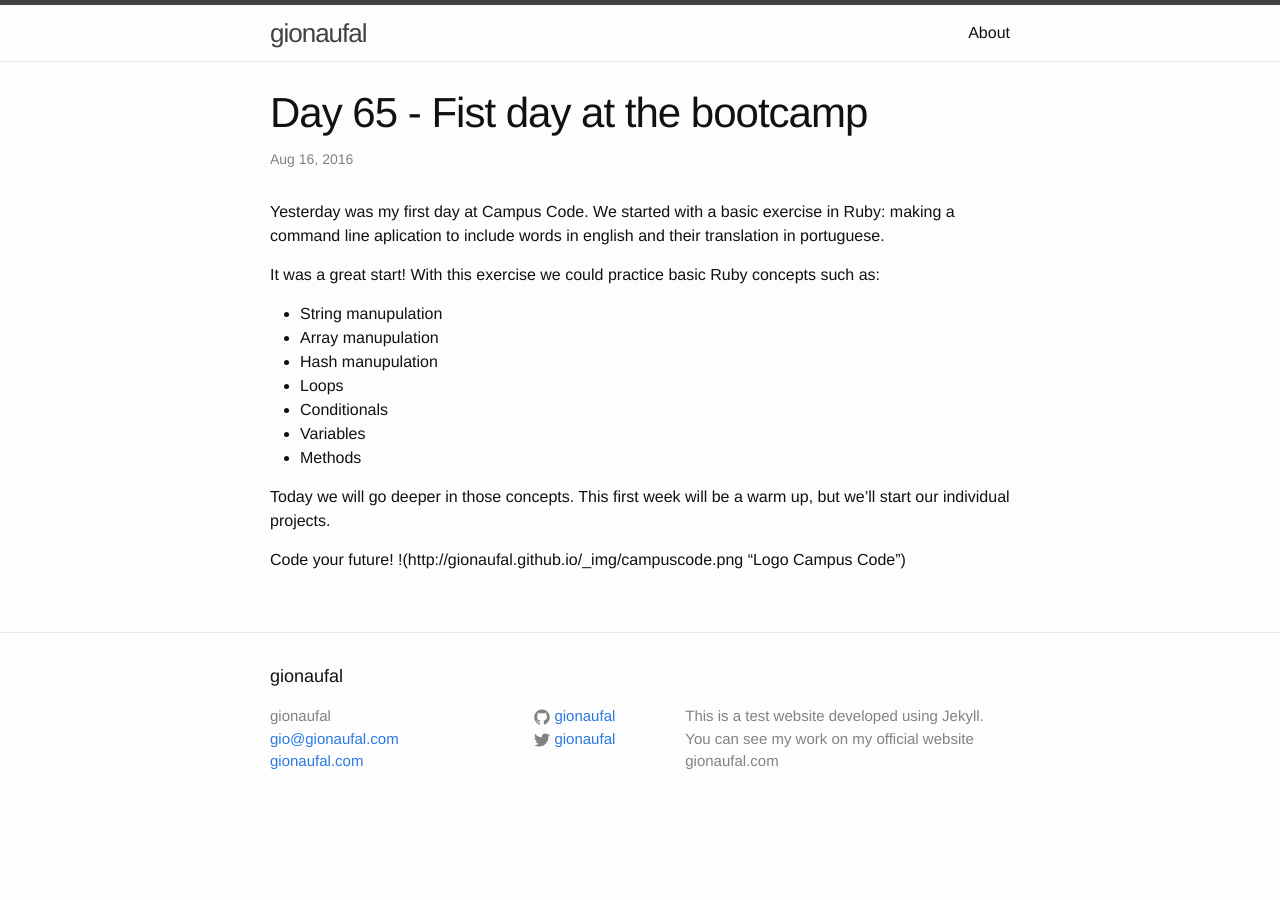
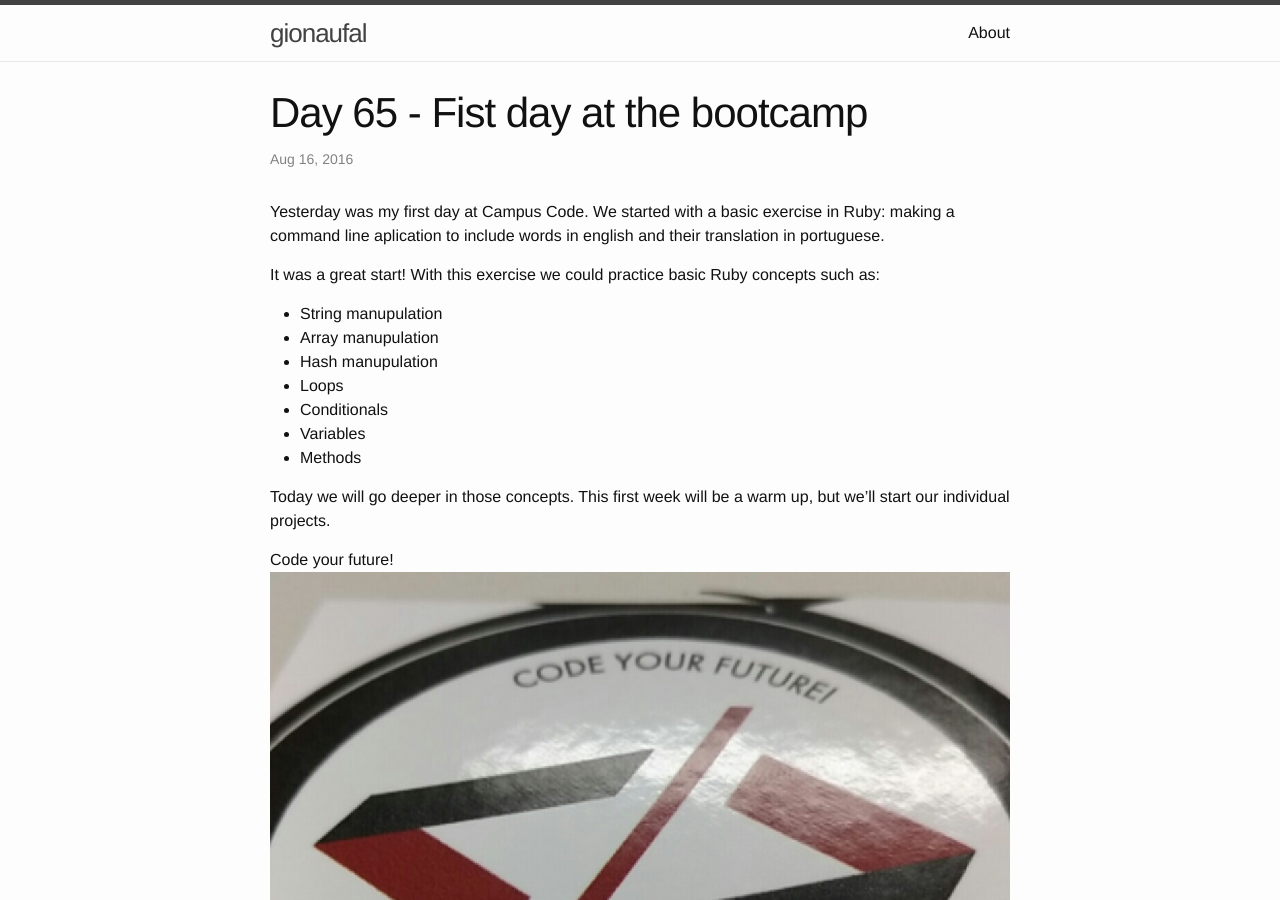
Before and after one commit to gionaufal/blog, a Jekyll site: the page built from _posts/2016-08-18-day-65.markdown, in a window 1280 px wide and 900 px high. Built offline with Jekyll 4.4.1, drawn with Linux system fonts in a browser that asks for light colours.

Commit message:
add day 65 post

```diff
--- a/_posts/2016-08-18-day-65.markdown
+++ b/_posts/2016-08-18-day-65.markdown
@@ -21,4 +21,4 @@ It was a great start! With this exercise we could practice basic Ruby concepts s
 Today we will go deeper in those concepts. This first week will be a warm up, but we'll start our individual projects.
 
 Code your future!
-!(http://gionaufal.github.io/_img/campuscode.png "Logo Campus Code")
+![alt text](http://gionaufal.github.io/img/campuscode.png "Logo Campus Code")
```
Also changed, not shown: img/campuscode.png (renamed from _img/campuscode.png).
